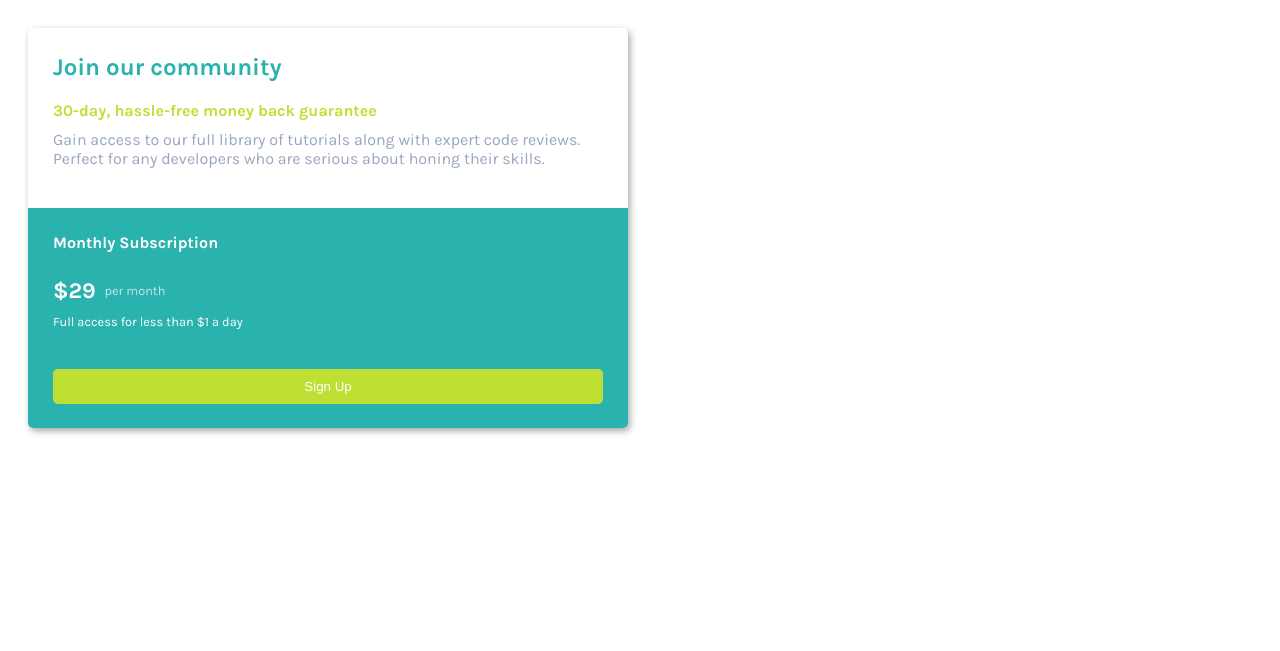
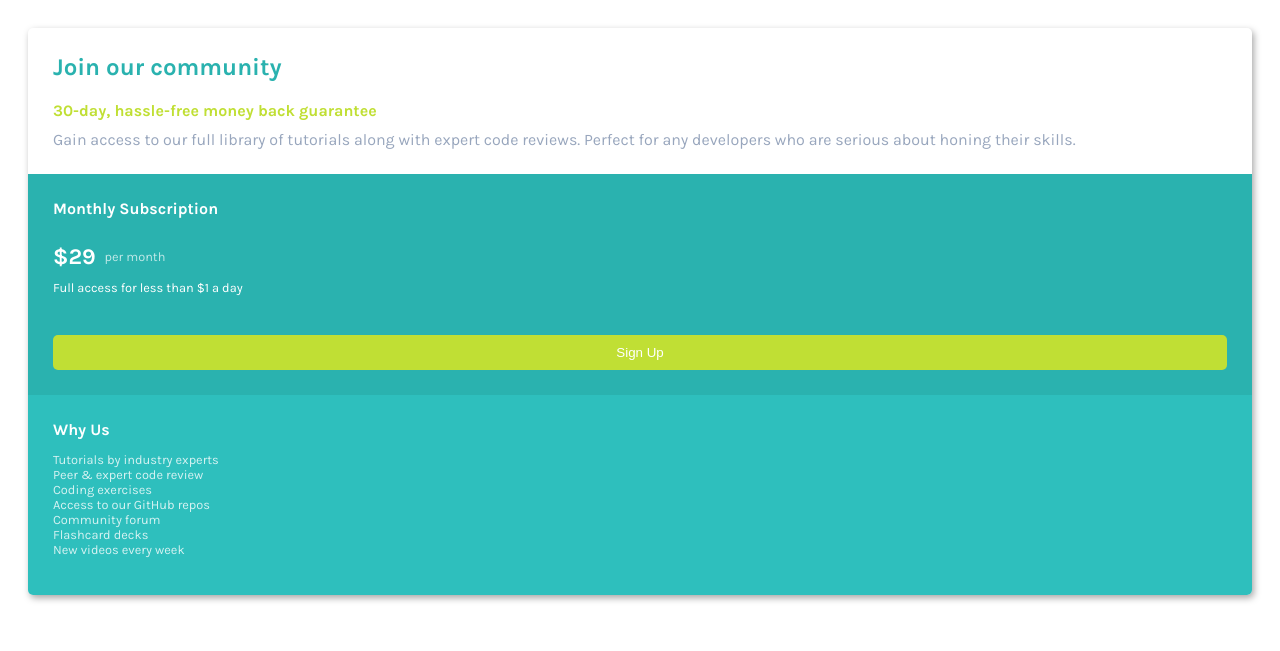
Before and after one commit to selsadan/pricng-card-front-end-challenge, a plain HTML site: page index.html in a window 1280 px wide. Drawn offline with Linux system fonts and the light colour scheme.

Commit message:
I keep writing code

```diff
--- a/style.css
+++ b/style.css
@@ -18,8 +18,6 @@ html {
   }
 
   #card {
-    width: 600px;
-    height: 400px;
     box-shadow: 2px 3px 7px 0px rgba(0,0,0,0.35);
     border-radius: 5px;
     overflow: hidden;
```
